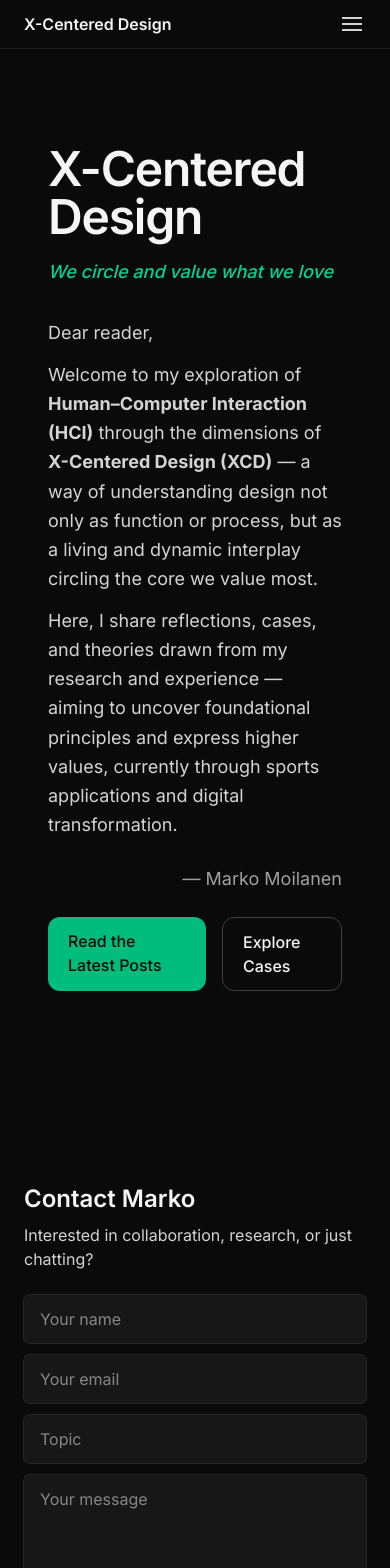
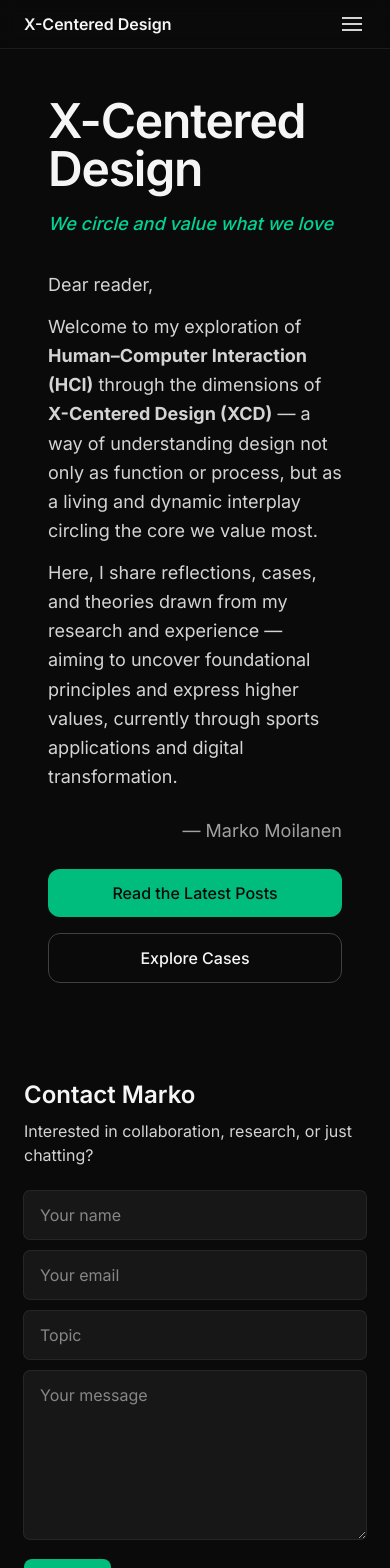
Before and after one commit to moilanenmime/xcentered, a Next.js app: page / in a window 390 px wide. Shown: the top 1568 px of the page. Built offline with nearby package versions, Linux system fonts and the light colour scheme.

Commit message:
refactor: adjust padding and layout for main section and contact form

```diff
--- a/app/page.tsx
+++ b/app/page.tsx
@@ -1,7 +1,7 @@
 export default function Home() {
   return (
     <main className="min-h-screen bg-neutral-950 text-neutral-100">
-      <section className="mx-auto max-w-5xl px-6 py-24">
+      <section className="mx-auto max-w-5xl px-6 py-12 sm:py-24">
         <section className="mx-auto max-w-4xl px-6">
           {/* Main Title */}
           <h1 className="text-5xl font-semibold tracking-tight sm:text-7xl">
@@ -33,16 +33,16 @@ export default function Home() {
           </div>
 
           {/* Buttons moved here and aligned with the letter */}
-          <div className="mt-6 max-w-2xl mx-auto flex gap-4">
+          <div className="mt-6 max-w-2xl mx-auto flex flex-col sm:flex-row gap-4">
             <a
               href="/xs"
-              className="rounded-xl bg-emerald-500 px-5 py-3 font-medium text-neutral-950 hover:bg-emerald-400"
+              className="w-full sm:w-auto text-center rounded-xl bg-emerald-500 px-5 py-3 font-medium text-neutral-950 hover:bg-emerald-400"
             >
               Read the Latest Posts
             </a>
             <a
               href="/cases"
-              className="rounded-xl border border-neutral-700 px-5 py-3 font-medium hover:bg-neutral-900"
+              className="w-full sm:w-auto text-center rounded-xl border border-neutral-700 px-5 py-3 font-medium hover:bg-neutral-900"
             >
               Explore Cases
             </a>
@@ -51,7 +51,7 @@ export default function Home() {
       </section>
 
       {/* Contact form */}
-      <section id="contact" className="mx-auto max-w-5xl px-6 py-24">
+      <section id="contact" className="mx-auto max-w-5xl px-6 py-12 sm:py-20">
         <h2 className="text-2xl font-semibold">Contact Marko</h2>
         <p className="mt-2 text-neutral-300">
           Interested in collaboration, research, or just chatting?
```
